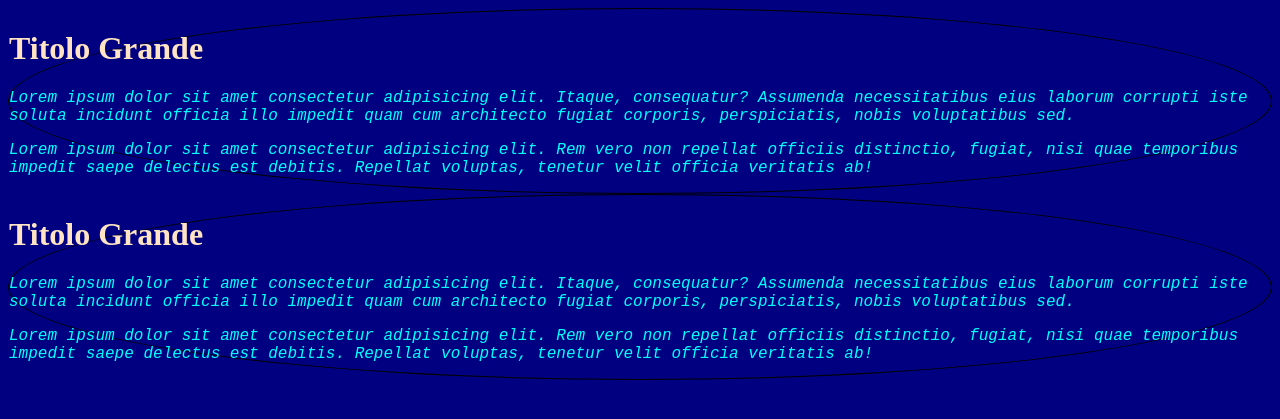
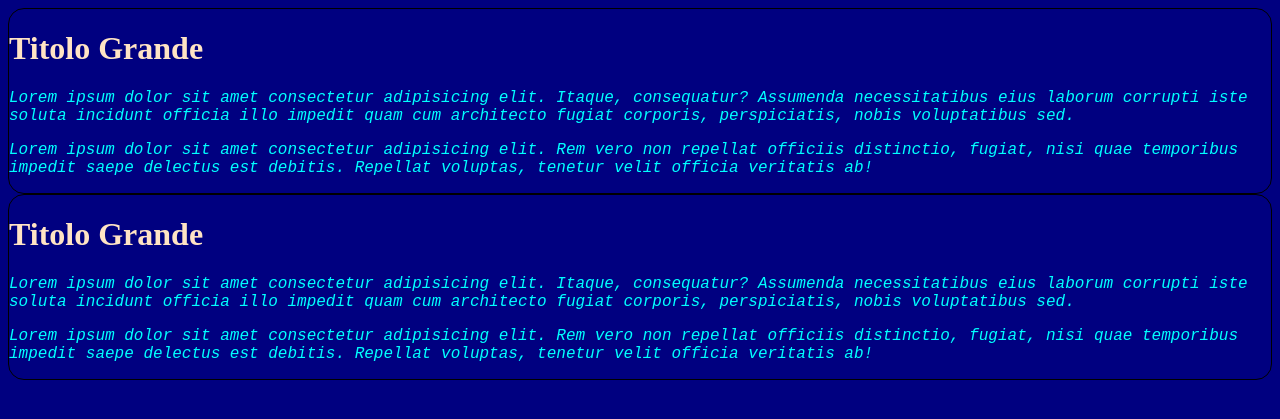
Before and after one commit to Mattia-Rollo/php-prova-branch, a PHP site: page / in a window 1280 px wide. Shown: the top 419 px of the page. Run offline with PHP 8.4, Linux system fonts and the light colour scheme.

Commit message:
changed border radius

```diff
--- a/css/style.css
+++ b/css/style.css
@@ -6,7 +6,7 @@ body {
 }
 .debug{
     border: 1px solid black;
-    border-radius: 50%;
+    border-radius: 1rem;
 
 }
 p{
```
